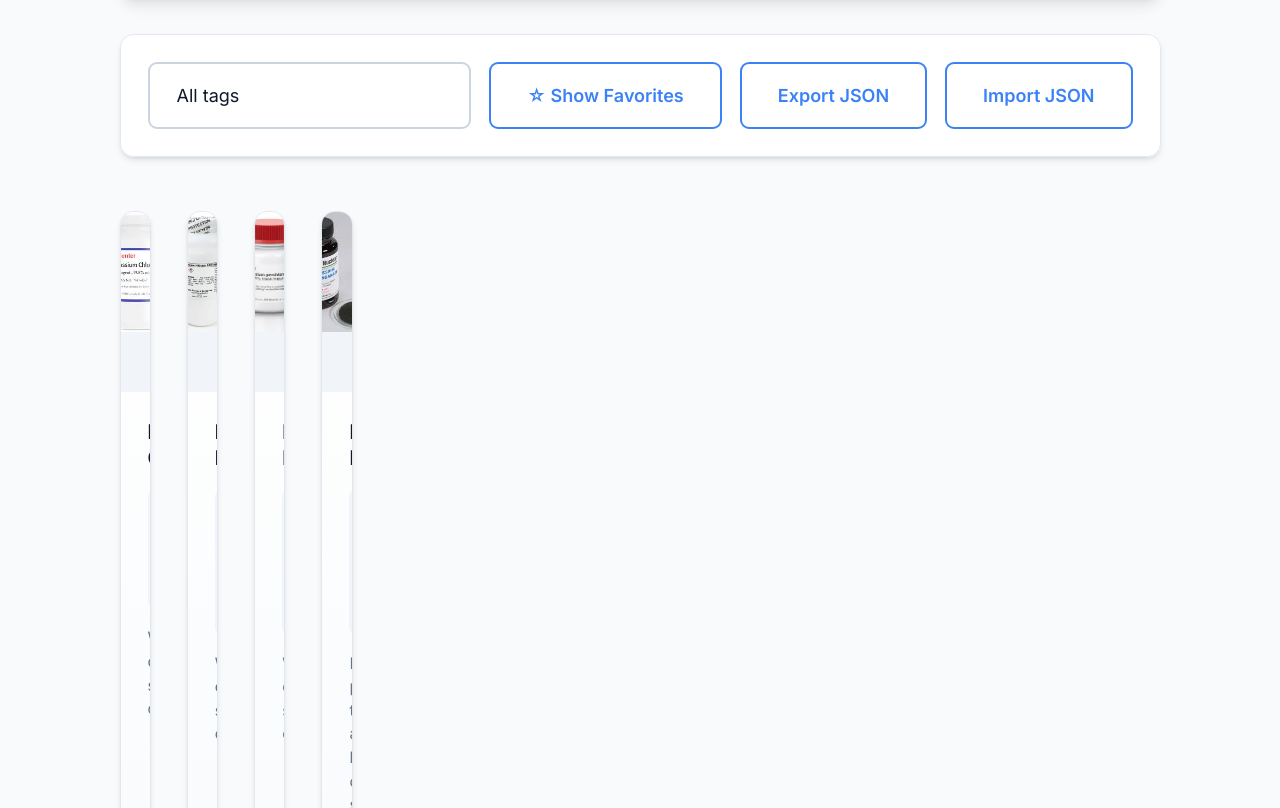
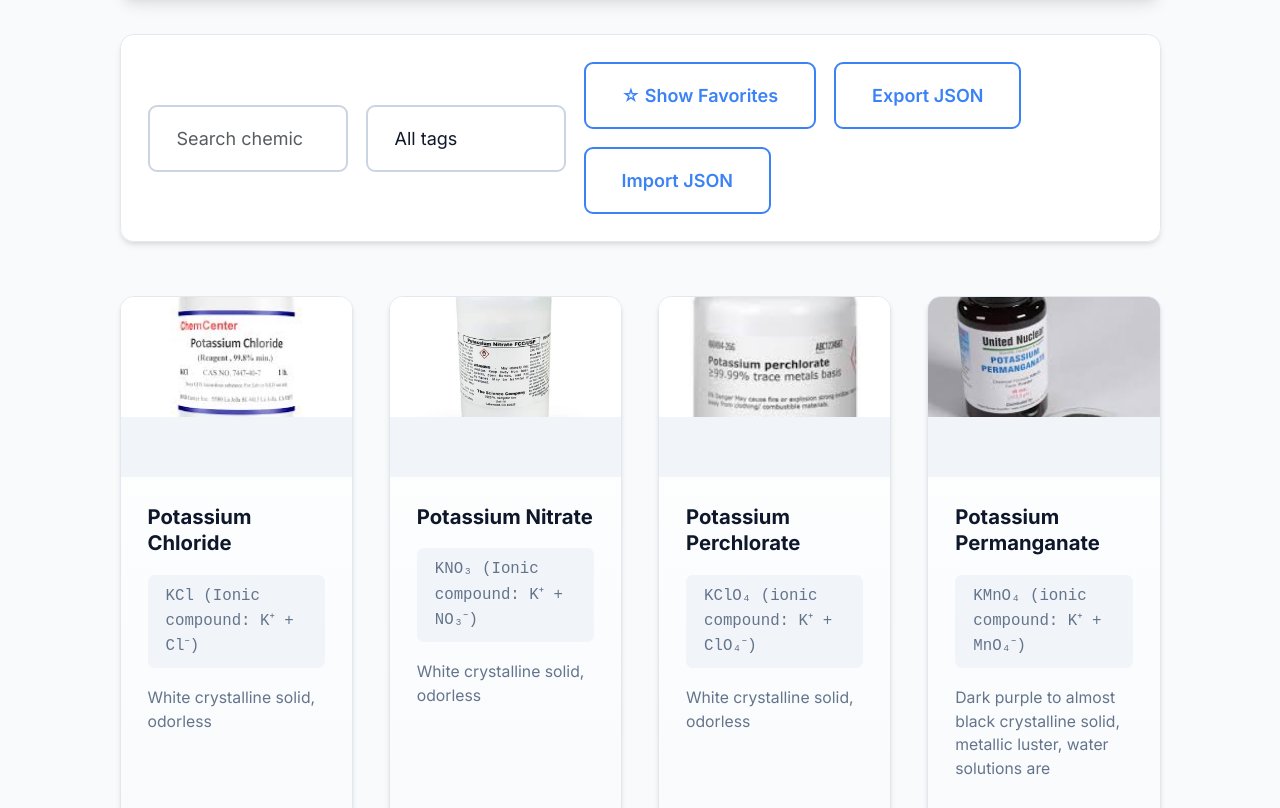
Before and after one commit to cannonc6-cell/Chem-Ref-Hub, a React (Vite) app: page /chemicals in a window 1280 px wide. Shown: the part 292-1100 px from the top of the page. Built offline with nearby package versions, Linux system fonts and the light colour scheme.

Commit message:
Move search bar to filter controls on Chemicals page

```diff
--- a/src/App.jsx
+++ b/src/App.jsx
@@ -18,8 +18,8 @@ function AppContent() {
   const location = useLocation();
   const [search, setSearch] = useState("");
 
-  // Show search in navbar only on Chemicals page
-  const showSearch = location.pathname === '/chemicals';
+  // Search is now handled locally in Chemicals page
+  const showSearch = false;
 
   return (
     <div style={{ minHeight: '100vh', display: 'flex', flexDirection: 'column' }}>
@@ -34,7 +34,7 @@ function AppContent() {
           <Routes>
             <Route path="/" element={<Navigate to="/dashboard" replace />} />
             <Route path="/dashboard" element={<Dashboard />} />
-            <Route path="/chemicals" element={<Chemicals searchFromNav={search} />} />
+            <Route path="/chemicals" element={<Chemicals />} />
             <Route path="/chemicals/:id" element={<ChemicalDetail />} />
             <Route path="/add-chemical" element={<AddChemical />} />
             <Route path="/safety" element={<Safety />} />
--- a/src/pages/Chemicals.jsx
+++ b/src/pages/Chemicals.jsx
@@ -16,9 +16,10 @@ const extractTags = (data) => {
 	return Array.from(tags);
 };
 
-function Chemicals({ searchFromNav = "" }) {
+function Chemicals() {
 	const { chemicals, loading, error, favorites, toggleFavorite, addChemical } = useChemicals();
 
+	const [searchTerm, setSearchTerm] = useState("");
 	const [selectedTag, setSelectedTag] = useState("");
 	const [favoritesOnly, setFavoritesOnly] = useState(false);
 	const [alertMsg, setAlertMsg] = useState("");
@@ -28,15 +29,15 @@ function Chemicals({ searchFromNav = "" }) {
 	// Extract tags from the loaded chemicals
 	const allTags = useMemo(() => extractTags(chemicals), [chemicals]);
 
-	// Filter chemicals using search from navbar
+	// Filter chemicals using local search
 	const filteredChemicals = useMemo(() => {
 		return chemicals.filter((chem) => {
-			const matchesSearch = chem.name.toLowerCase().includes(searchFromNav.toLowerCase());
+			const matchesSearch = chem.name.toLowerCase().includes(searchTerm.toLowerCase());
 			const matchesTag = !selectedTag || chem.tags.includes(selectedTag);
 			const matchesFav = !favoritesOnly || favorites.includes(chem.id);
 			return matchesSearch && matchesTag && matchesFav;
 		});
-	}, [chemicals, searchFromNav, selectedTag, favoritesOnly, favorites]);
+	}, [chemicals, searchTerm, selectedTag, favoritesOnly, favorites]);
 
 	useEffect(() => {
 		document.title = 'Chemicals – ChemRef Hub';
@@ -128,6 +129,16 @@ function Chemicals({ searchFromNav = "" }) {
 			</div>
 			<div className="search-controls">
 				<div className="filter-box">
+					<input
+						type="search"
+						className="form-control"
+						placeholder="Search chemicals..."
+						value={searchTerm}
+						onChange={(e) => setSearchTerm(e.target.value)}
+						style={{ flex: 1 }}
+					/>
+				</div>
+				<div className="filter-box">
 					<select
 						className="form-select"
 						aria-label="Filter chemicals by tag"
@@ -160,8 +171,7 @@ function Chemicals({ searchFromNav = "" }) {
 				{filteredChemicals.length === 0 ? (
 					<div className="text-center">No chemicals found.</div>
 				) : (
-					<div className="grid-container">
-						{filteredChemicals.map((chem) => (
+					filteredChemicals.map((chem) => (
 						<Link
 							to={`/chemicals/${encodeURIComponent(chem.id)}`}
 							key={chem.id}
@@ -191,8 +201,7 @@ function Chemicals({ searchFromNav = "" }) {
 								</button>
 							</div>
 						</Link>
-						))}
-					</div>
+					))
 				)}
 			</div>
 		</div>
```
Lines whose indentation alone changed are shown as unchanged.
